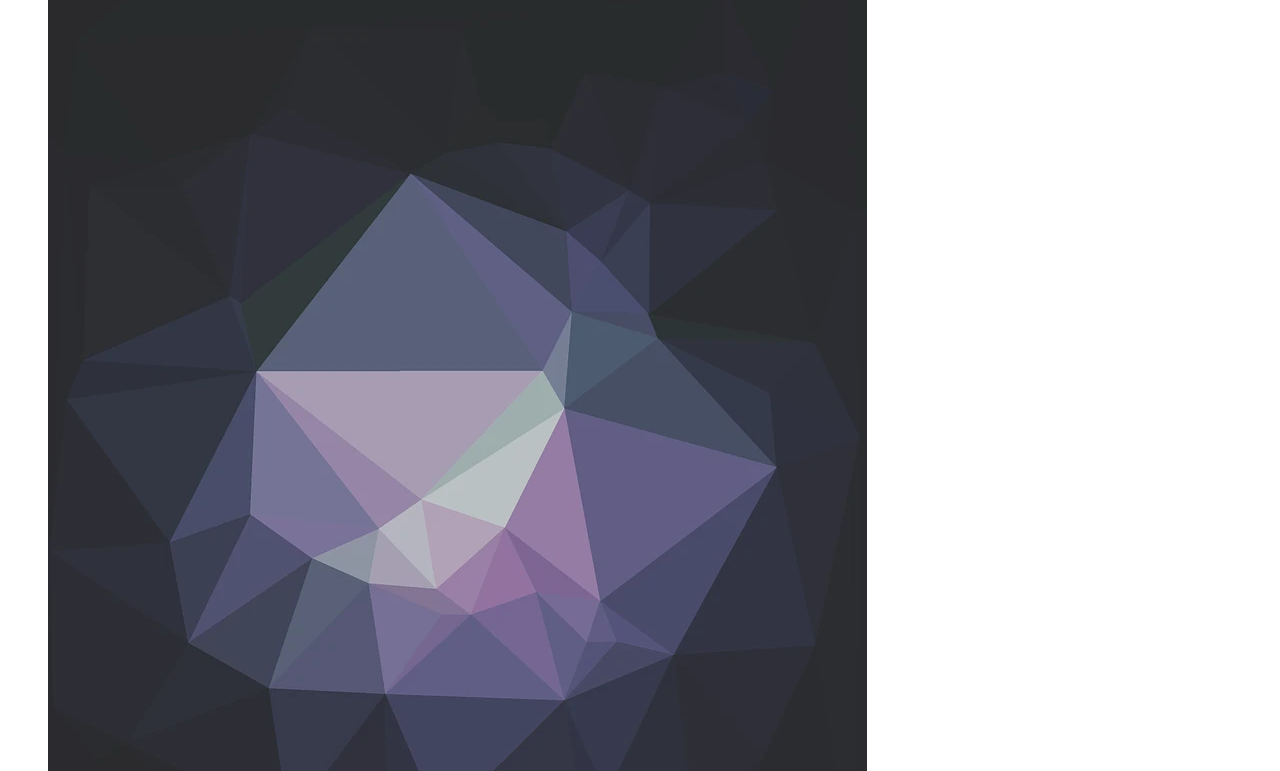
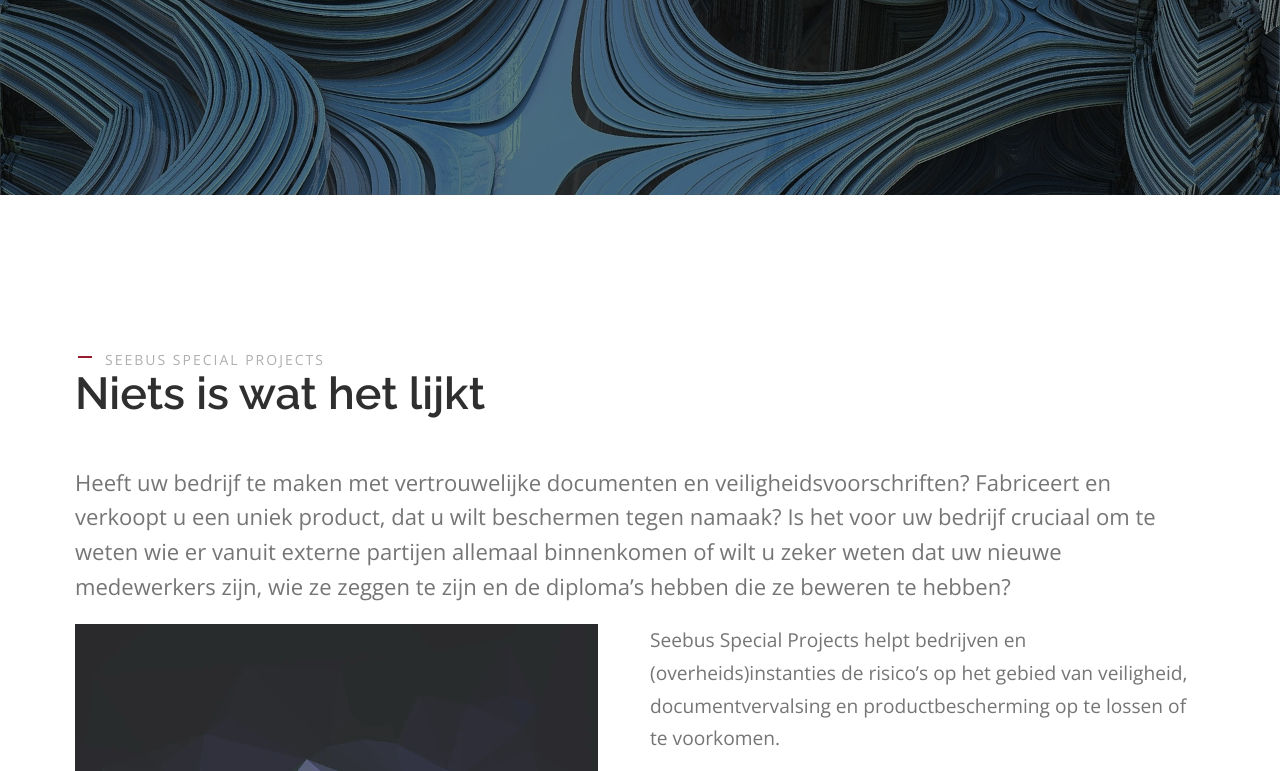
Before and after one commit to promijn/seebus-demo, a plain HTML site: page index.html in a window 1280 px wide. Shown: the part 405-1176 px from the top of the page. Drawn offline with nearby package versions, Linux system fonts and the light colour scheme; the site is published under a folder, as on GitHub Pages, so addresses that start at the root find nothing.

Commit message:
update path style.css

```diff
--- a/index.html
+++ b/index.html
@@ -11,7 +11,8 @@
     <link rel="preconnect" href="https://fonts.gstatic.com" crossorigin>
     <link rel="preconnect" href="https://fonts.googleapis.com">
     <link rel="preconnect" href="https://fonts.gstatic.com" crossorigin>
-    <link href="https://fonts.googleapis.com/css2?family=Open+Sans:wght@300;400;600&family=Raleway:wght@400;600&display=swap" rel="stylesheet">    <link rel="stylesheet" type="text/css" href="/assets/css/style.css">
+    <link href="https://fonts.googleapis.com/css2?family=Open+Sans:wght@300;400;600&family=Raleway:wght@400;600&display=swap" rel="stylesheet">
+    <link rel="stylesheet" type="text/css" href="./assets/css/style.css">
     <link rel="preload" fetchpriority="high" as="image" href="./assets/img/header.webp" type="image/webp">
 </head>
 <body>
```
